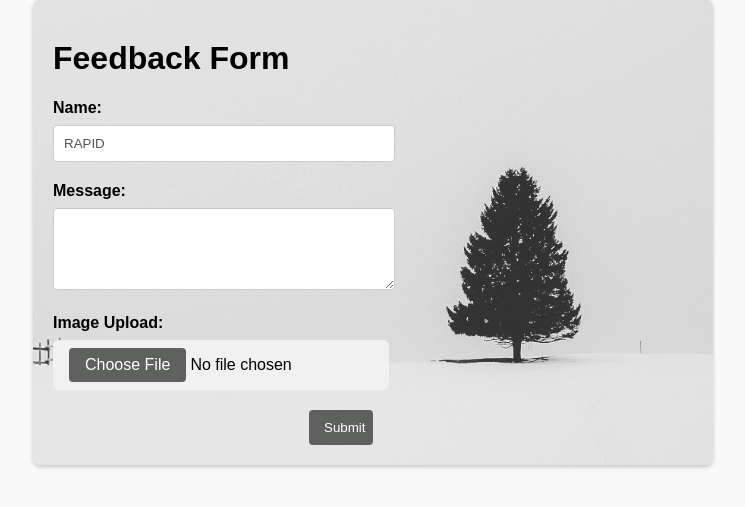
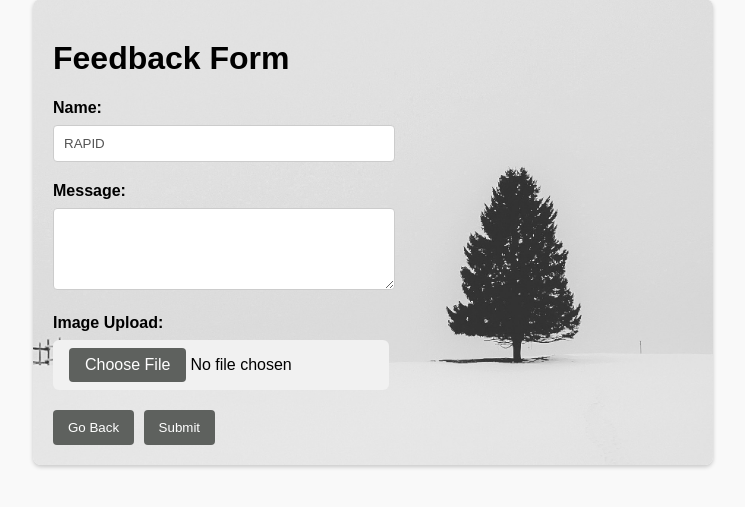
Before and after one commit to fahimratul/DBMS, a Flask app: page /feedback in a window 1280 px wide. Shown: the part 161-668 px from the top of the page, without its empty margins (267-1012 px from the left). Run offline with Flask 3, Linux system fonts and the light colour scheme.

Commit message:
add a go back button

```diff
--- a/rapid/static/css/tailwind/feedback.css
+++ b/rapid/static/css/tailwind/feedback.css
@@ -50,8 +50,8 @@ button {
     border: none;
     border-radius: 4px;
     cursor: pointer;
-    margin-left: 80%;
-    width: 20%;
+    width: fit-content;
+    margin-right: 5px;
     transition: background-color 0.3s ease;
 }
 
--- a/rapid/templates/feedback.html
+++ b/rapid/templates/feedback.html
@@ -19,6 +19,7 @@
             <textarea id="message" name="message" rows="4" required></textarea>
             <label for="imageUpload">Image Upload:</label>
             <input type="file" id="imageUpload" name="imageUpload" accept="image/*" />
+            <button type="button" onclick="window.history.back();">Go Back</button>
             <button type="submit">Submit</button>
         </form>
 
```
